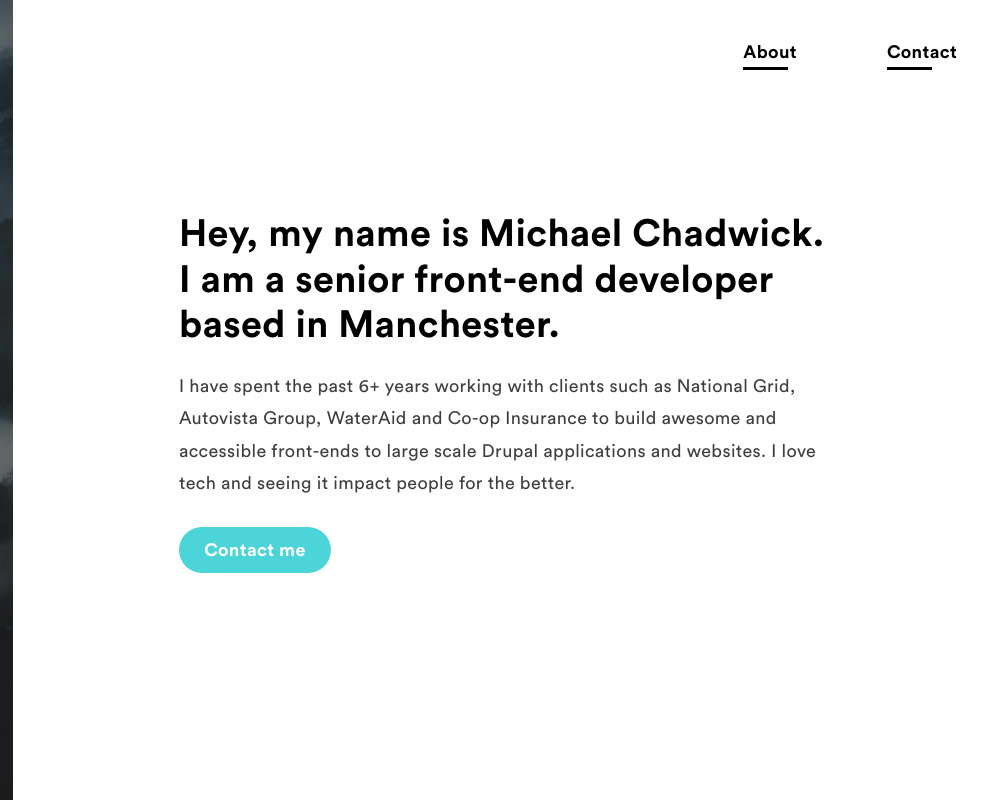
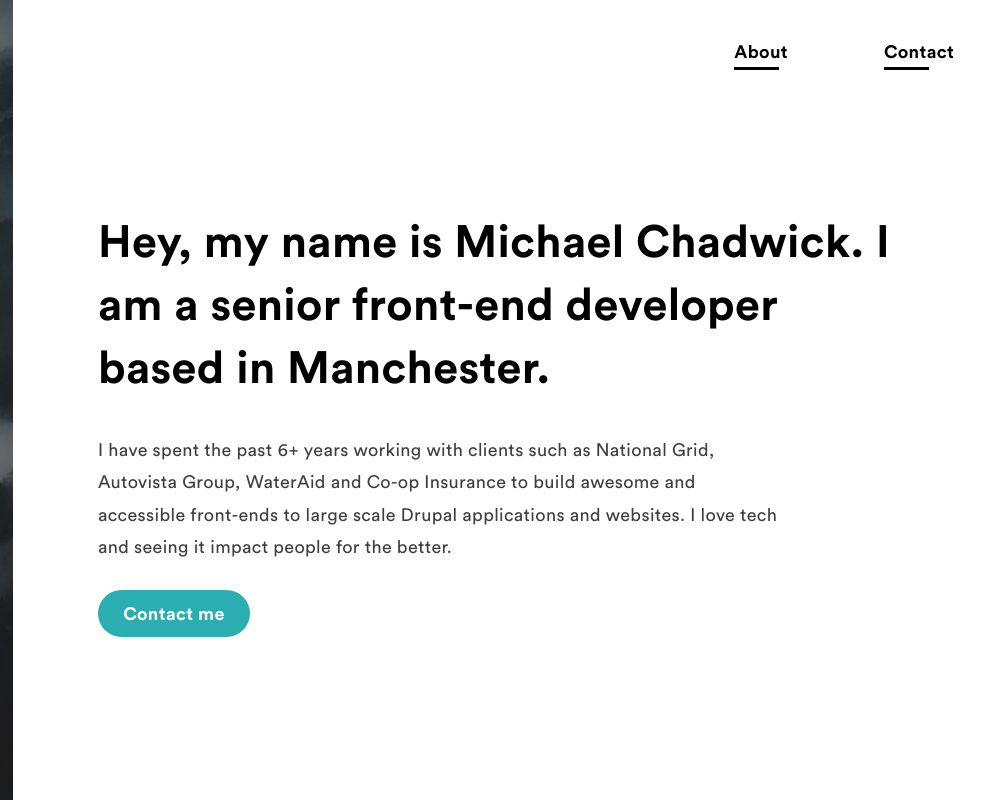
Before and after one commit to mchadwickweb/mchadwick.co.uk, a Gatsby site: page / in a window 1280 px wide. Shown: the full height of the page, 287-1280 px from the left. Built offline with nearby package versions, Linux system fonts and the light colour scheme; Gatsby itself is replaced by a stand-in of ours.

Commit message:
Dev: Updated some styles on headings and refactored the page structure markup.

```diff
--- a/src/components/aside/aside.scss
+++ b/src/components/aside/aside.scss
@@ -18,6 +18,10 @@
     height: 100vh;
     background-color: #eee;
   }
+
+  > a {
+    margin: 0;
+  }
 }
 
 .logo {
--- a/src/components/layout.scss
+++ b/src/components/layout.scss
@@ -1,7 +1,7 @@
 @import '../styles/_sass-config';
 
 .site__content {
-  padding: 1rem;
+  padding: 2rem;
 
   @include bp($medium-bp) {
     margin-left: 300px;
@@ -10,6 +10,17 @@
 
 .content {
   position: relative;
-  max-width: 36rem;
-  margin: 8rem auto 0 auto;
+  margin: 4rem auto 0 auto;
+
+  @include bp($medium-bp) {
+    max-width: 45rem;
+    margin: 8rem auto 0 auto;
+  }
 }
+
+.content__article {
+
+  @include bp($medium-bp) {
+    max-width: 85%;
+  }
+}
--- a/src/components/navigation/navigation.scss
+++ b/src/components/navigation/navigation.scss
@@ -2,11 +2,6 @@
 
 .navigation {
   text-align: right;
-
-  @include bp($medium-bp) {
-    margin-top: 1rem;
-    margin-right: 1rem;
-  }
 }
 
 .navigation__item {
@@ -16,6 +11,7 @@
   font-weight: bold;
   text-decoration: none;
   color: $fontColour--primary;
+  border: 3px solid transparent;
 
   &:before {
     content: '';
@@ -26,7 +22,6 @@
     width: 2.5rem;
     height: 3px;
     background-color: $fontColour--primary;
-    transition: background-color $transition-time--short;
   }
 
   &:hover,
@@ -37,6 +32,10 @@
     &:before {
       background-color: $brandColour--secondary;
     }
+  }
+
+  &:focus {
+    outline: 3px solid $brandColour--secondary;
   }
 
   @include bp($medium-bp) {
--- a/src/pages/index.js
+++ b/src/pages/index.js
@@ -5,12 +5,14 @@ import Layout from '../components/layout'
 
 const IndexPage = () => (
   <Layout>
-    <div className="intro">
+    <header className="content__header">
       <h1>Hey, my name is Michael Chadwick. I am a senior front-end developer based in Manchester.</h1>
+    </header>
+    <article className="content__article">
       <p>I have spent the past 6+ years working with clients such as National Grid, Autovista Group, WaterAid and Co-op Insurance to build awesome and accessible front-ends to large scale Drupal applications and websites. I love tech and seeing it impact people for the better.</p>
       <Link className="button" to="/contact/">Contact me</Link>
-    </div>
-  </Layout>
+    </article>
+  </Layout >
 )
 
 export default IndexPage
--- a/src/styles/base.scss
+++ b/src/styles/base.scss
@@ -33,15 +33,15 @@ body {
 }
 
 h1, h2, h3, h4 {
-  margin: 0 0 1.2rem 0;
+  margin: 0 0 1.8rem 0;
   font-weight: $fontWeight--bold;
   line-height: $baseLineHeight--small;
 }
 
 h1 { font-size: $headingLevel1; }
-h1 {}
-h1 {}
-h1 {}
+h2 { font-size: $headingLevel2; }
+h3 { font-size: $headingLevel3; }
+h4 { font-size: $headingLevel4; }
 
 p {
   margin: 1rem 0 1.5rem 0;
@@ -58,7 +58,6 @@ p {
 
 a {
   color: $brandColour--secondary;
-  transition: color $transition-time--short;
 
   &:hover,
   &:focus,
@@ -135,7 +134,6 @@ input[type='submit'],
   text-decoration: none;
   border: none;
   cursor: pointer;
-  transition: background-color $transition-time--short;
 
   &:hover,
   &:focus,
@@ -143,4 +141,8 @@ input[type='submit'],
     background-color: $brandColour--secondary-focused;
     color: white;
   }
+
+  &:focus {
+    outline: none;
+  }
 }
--- a/src/styles/config/_config.scss
+++ b/src/styles/config/_config.scss
@@ -6,7 +6,7 @@ $baseFontSize: 18px;
 $baseFontSize--small: 16px;
 
 $baseLineHeight: 1.8;
-$baseLineHeight--small: 1.2;
+$baseLineHeight--small: 1.4;
 
 $fontWeight--normal: normal;
 $fontWeight--bold: bold;
@@ -15,7 +15,7 @@ $codeFontFamily: Menlo, Monaco, 'Courier New', monospace;
 
 // Headings ----------------------------------------
 // -------------------------------------------------
-$headingLevel1: 2.1rem;
+$headingLevel1: 2.5rem;
 $headingLevel2: 1.8rem;
 $headingLevel3: 1.6rem;
 $headingLevel4: 1.4rem;
@@ -23,9 +23,9 @@ $headingLevel4: 1.4rem;
 // Colours -----------------------------------------
 // -------------------------------------------------
 $brandColour--primary: #000000;
-$brandColour--secondary: #4cd5d8;
+$brandColour--secondary: #2baeb1;
 
-$brandColour--secondary-focused: #2baeb1;
+$brandColour--secondary-focused: #4cd5d8;
 
 $fontColour--primary: #000000;
 $fontColour--secondary: #3E3E3E;
```
Also changed, not shown: src/pages/about.js (+7 -1 lines).
